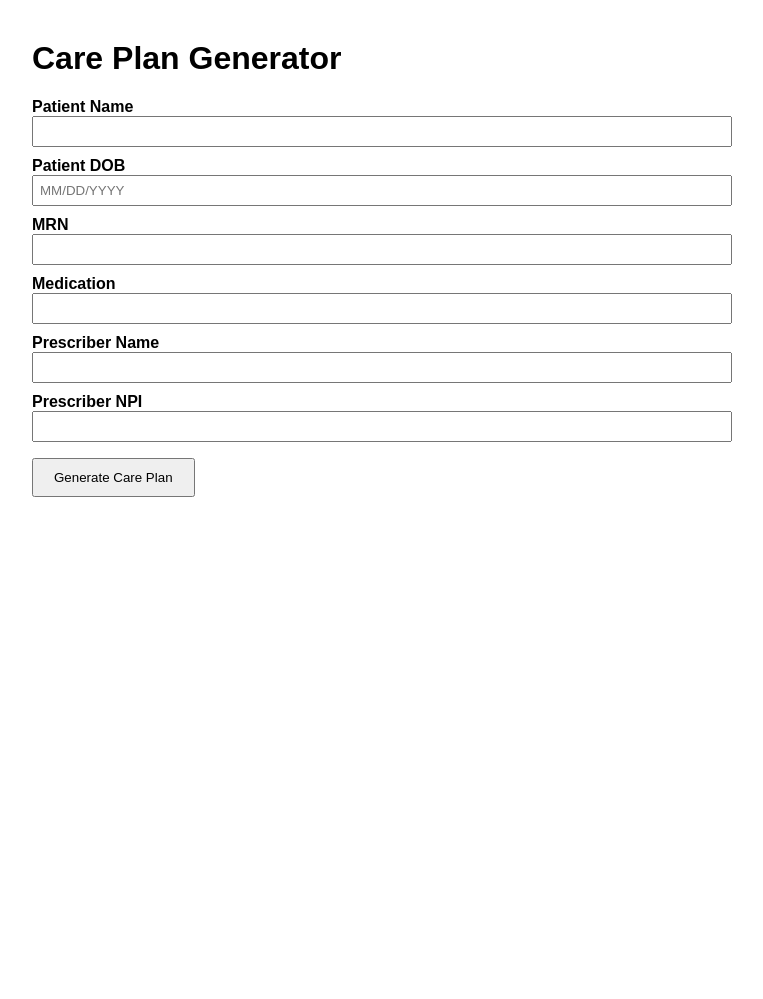
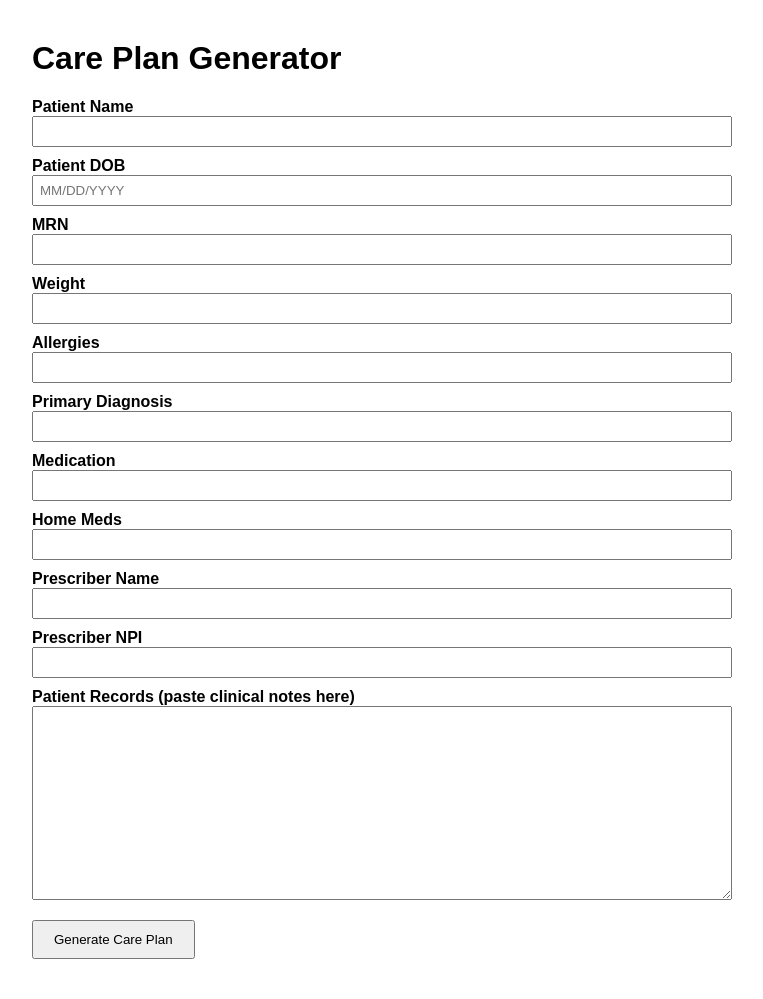
Before and after one commit to Eriko33/cvs-care-plan, a Django app: page / in a window 1280 px wide. Shown: the whole page, without its empty margins (258-1021 px from the left). Before the commit the page ends 497 px from the top, so only its background shows below. Run offline with Django 5.2, Linux system fonts and the light colour scheme.

Commit message:
update format

```diff
--- a/backend/careplan/llm.py
+++ b/backend/careplan/llm.py
@@ -6,9 +6,16 @@ PROMPT_TEMPLATE = """You are a clinical pharmacist. Write a Care Plan for the fo
 Patient name: {patient_name}
 Patient DOB: {patient_dob}
 Patient MRN: {mrn}
+Weight: {weight}
+Allergies: {allergies}
+Primary Diagnosis: {primary_diagnosis}
 Medication: {drug_name}
+Home meds: {home_meds}
 Prescriber: {provider_name}
 Prescriber NPI: {npi}
+
+Patient Records:
+{patient_records}
 
 Write the Care Plan with exactly these four sections, each with a clear heading:
 1. Problem List
--- a/backend/careplan/models.py
+++ b/backend/careplan/models.py
@@ -5,7 +5,12 @@ class CarePlan(models.Model):
     patient_name = models.CharField(max_length=255)
     patient_dob = models.CharField(max_length=50)
     mrn = models.CharField(max_length=50)
+    weight = models.CharField(max_length=50, blank=True)
+    allergies = models.CharField(max_length=255, blank=True)
+    primary_diagnosis = models.CharField(max_length=255, blank=True)
     drug_name = models.CharField(max_length=255)
+    home_meds = models.CharField(max_length=500, blank=True)
+    patient_records = models.TextField(blank=True)
     provider_name = models.CharField(max_length=255)
     npi = models.CharField(max_length=50)
     content = models.TextField()
--- a/backend/careplan/templates/careplan/index.html
+++ b/backend/careplan/templates/careplan/index.html
@@ -6,7 +6,8 @@
 <style>
   body { font-family: sans-serif; max-width: 700px; margin: 40px auto; padding: 0 16px; }
   label { display: block; margin-top: 10px; font-weight: bold; }
-  input { width: 100%; padding: 6px; box-sizing: border-box; }
+  input, textarea { width: 100%; padding: 6px; box-sizing: border-box; font-family: inherit; }
+  textarea { resize: vertical; }
   button { margin-top: 16px; padding: 10px 20px; }
   pre { white-space: pre-wrap; background: #f5f5f5; padding: 16px; border-radius: 4px; }
 </style>
@@ -25,14 +26,29 @@
     <label>MRN</label>
     <input type="text" name="mrn" required>
 
+    <label>Weight</label>
+    <input type="text" name="weight">
+
+    <label>Allergies</label>
+    <input type="text" name="allergies">
+
+    <label>Primary Diagnosis</label>
+    <input type="text" name="primary_diagnosis">
+
     <label>Medication</label>
     <input type="text" name="drug_name" required>
+
+    <label>Home Meds</label>
+    <input type="text" name="home_meds">
 
     <label>Prescriber Name</label>
     <input type="text" name="provider_name" required>
 
     <label>Prescriber NPI</label>
     <input type="text" name="npi" required>
+
+    <label>Patient Records (paste clinical notes here)</label>
+    <textarea name="patient_records" rows="12"></textarea>
 
     <button type="submit">Generate Care Plan</button>
   </form>
--- a/backend/careplan/views.py
+++ b/backend/careplan/views.py
@@ -12,7 +12,12 @@ def index(request):
             "patient_name": request.POST.get("patient_name", ""),
             "patient_dob": request.POST.get("patient_dob", ""),
             "mrn": request.POST.get("mrn", ""),
+            "weight": request.POST.get("weight", ""),
+            "allergies": request.POST.get("allergies", ""),
+            "primary_diagnosis": request.POST.get("primary_diagnosis", ""),
             "drug_name": request.POST.get("drug_name", ""),
+            "home_meds": request.POST.get("home_meds", ""),
+            "patient_records": request.POST.get("patient_records", ""),
             "provider_name": request.POST.get("provider_name", ""),
             "npi": request.POST.get("npi", ""),
         }
```
Also changed, not shown: backend/careplan/migrations/0001_initial.py (added), 1 other file.
